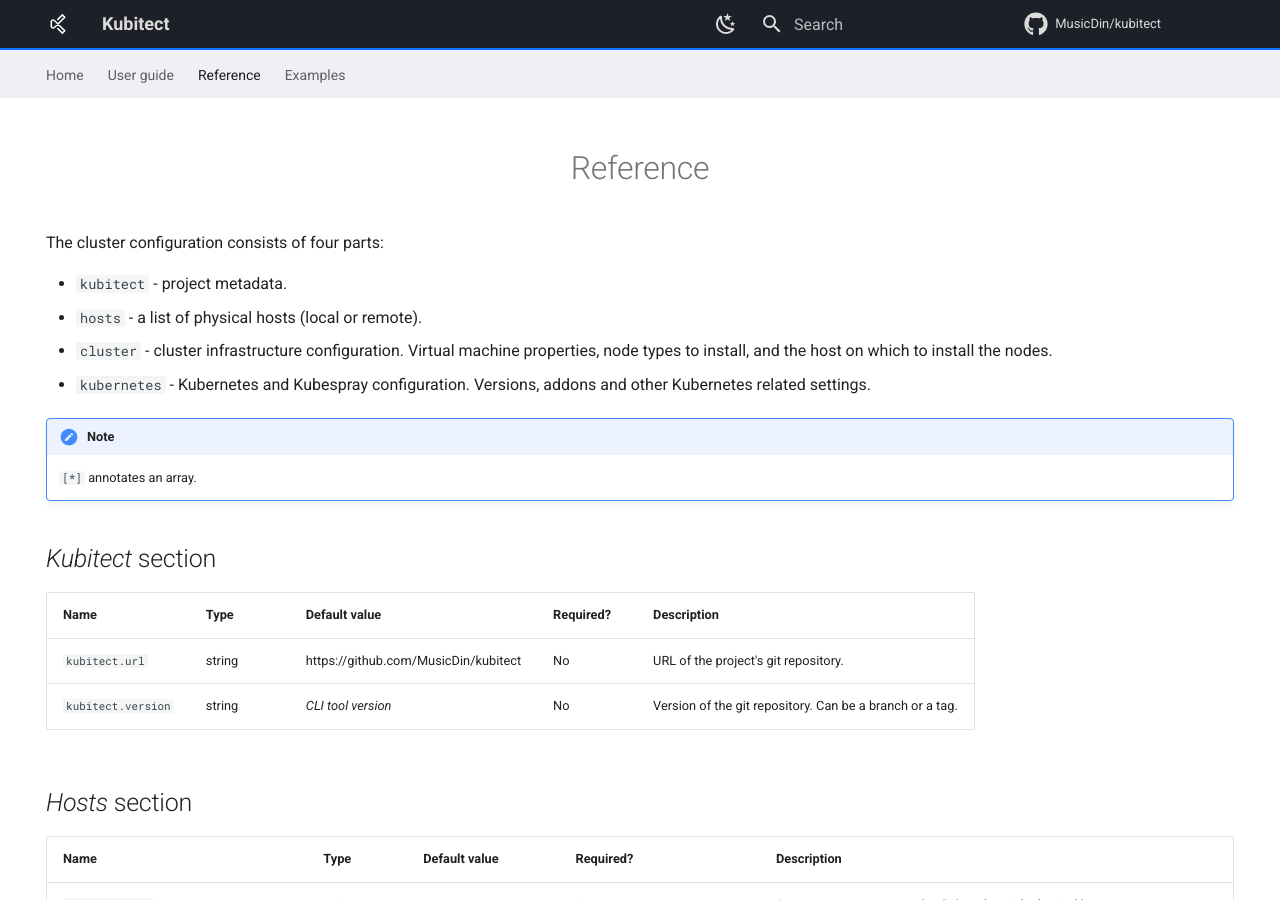
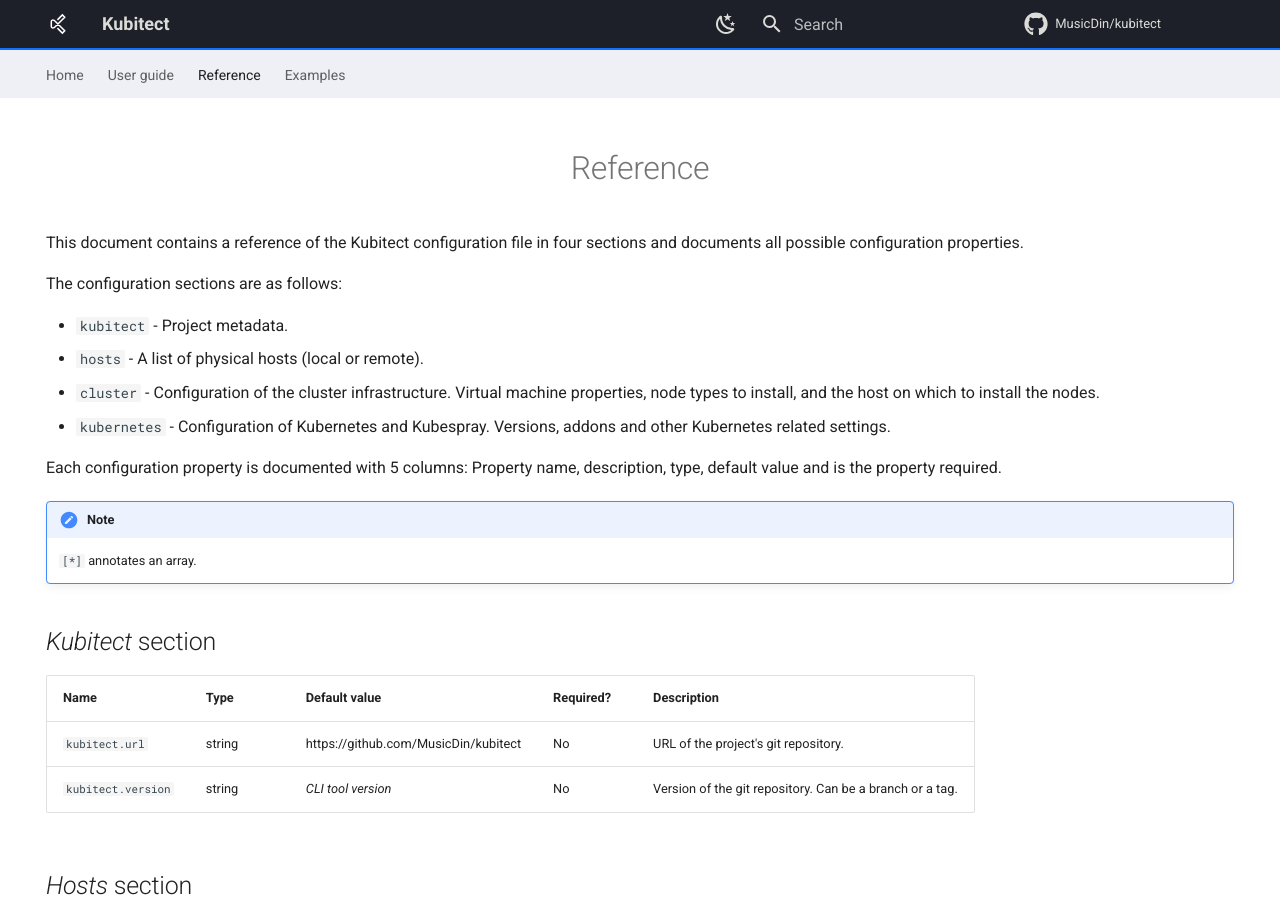
Before and after one commit to MusicDin/kubitect, an MkDocs documentation site: the page built from docs/reference/reference.md, in a window 1280 px wide and 900 px high. Built offline with MkDocs 1.6.1 and Material for MkDocs 9.7.7, drawn with Linux system fonts in a browser that asks for light colours; comment, search, counter and statistics services are not loaded; some of the changed text lies outside the part shown.

Commit message:
Update documentation to reflect the dns configuration change

```diff
--- a/docs/reference/reference.md
+++ b/docs/reference/reference.md
@@ -6,12 +6,16 @@
 
 <h1 align="center">Reference</h1>
 
-The cluster configuration consists of four parts:
+This document contains a reference of the Kubitect configuration file in four sections and documents all possible configuration properties.
 
-+ `kubitect` - project metadata.
-+ `hosts` - a list of physical hosts (local or remote).
-+ `cluster` - cluster infrastructure configuration. Virtual machine properties, node types to install, and the host on which to install the nodes.
-+ `kubernetes` - Kubernetes and Kubespray configuration. Versions, addons and other Kubernetes related settings.
+The configuration sections are as follows:
+
++ `kubitect` - Project metadata.
++ `hosts` - A list of physical hosts (local or remote).
++ `cluster` - Configuration of the cluster infrastructure. Virtual machine properties, node types to install, and the host on which to install the nodes.
++ `kubernetes` - Configuration of Kubernetes and Kubespray. Versions, addons and other Kubernetes related settings.
+
+Each configuration property is documented with 5 columns: Property name, description, type, default value and is the property required.
 
 !!! note "Note"
 
@@ -213,16 +217,6 @@
       </td>
     </tr>
     <tr>
-      <td><code>cluster.network.dns</code></td>
-      <td>list</td>
-      <td>Value of <code>network.gateway</code></td>
-      <td></td>
-      <td>
-        DNS used by all created virtual machines.
-        If none is provided, gateway is used as a DNS server.
-      </td>
-    </tr>
-    <tr>
       <td><code>cluster.nodeTemplate.user</code></td>
       <td>string</td>
       <td>user</td>
@@ -287,6 +281,16 @@
         Network interface used by virtual machines to connect to the network.
         Network interface is preconfigured for each OS image (usually ens3 or eth0).
         By default, the value from distro preset (<i>/terraform/defaults.yaml</i>) is set, but can be overwritten if needed.
+      </td>
+    </tr>
+    <tr>
+      <td><code>cluster.nodeTemplate.dns</code></td>
+      <td>list</td>
+      <td>Value of <code>network.gateway</code></td>
+      <td></td>
+      <td>
+        Custom DNS list used by all created virtual machines.
+        If none is provided, network gateway is used.
       </td>
     </tr>
     <tr>
```
Also changed, not shown: docs/examples/full-example.md (+5 -5 lines).
